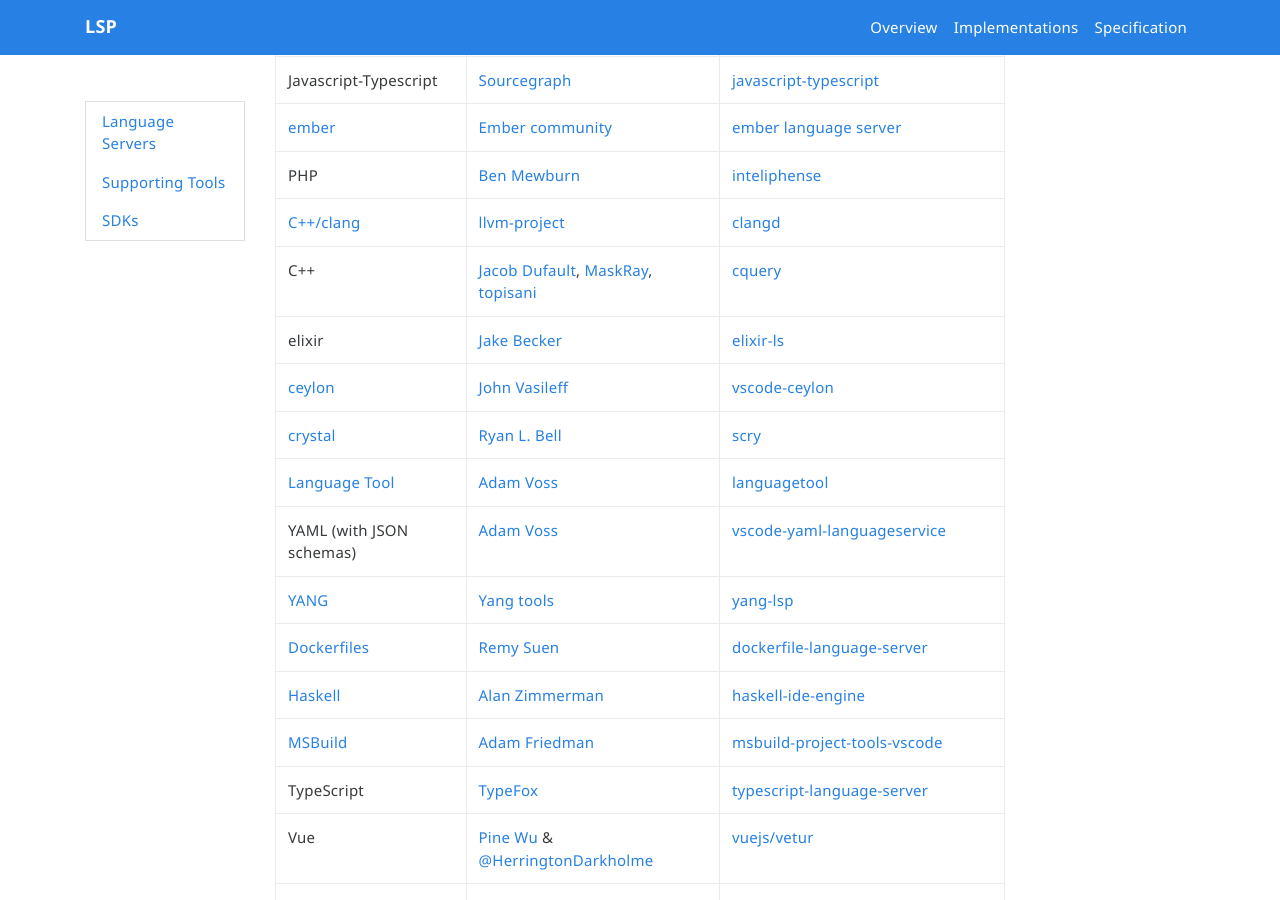
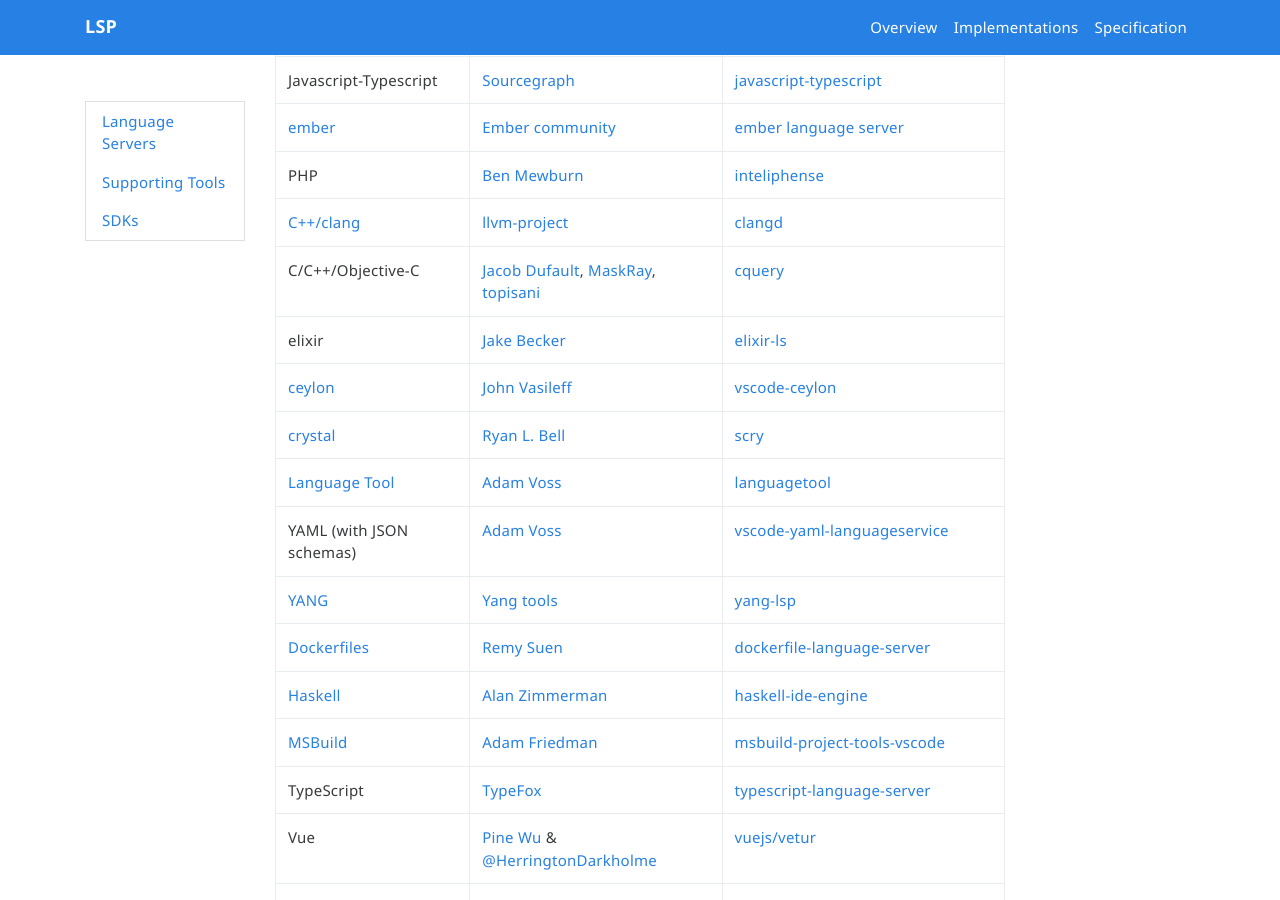
Before and after one commit to microsoft/language-server-protocol, a Jekyll site: the page built from _implementors/servers.md, in a window 1280 px wide and 900 px high, scrolled down 1551 px. Built offline with Jekyll 4.4.1, drawn with Linux system fonts in a browser that asks for light colours; nearby versions of some CDN libraries.

Commit message:
Update cquery's supported languages

```diff
--- a/_implementors/servers.md
+++ b/_implementors/servers.md
@@ -41,7 +41,7 @@
 | [ember](https://ember-cli.com/) | [Ember community](https://github.com/emberwatch) | [ember language server](https://github.com/emberwatch/ember-language-server) |
 | PHP | [Ben Mewburn](https://github.com/bmewburn) | [inteliphense](https://github.com/bmewburn/intelephense) |
 | [C++/clang](https://clang.llvm.org/extra/clangd.html)| [llvm-project](http://llvm.org/viewvc/llvm-project/) | [clangd](http://llvm.org/viewvc/llvm-project/clang-tools-extra/trunk/clangd/) |
-| C++ | [Jacob Dufault](https://github.com/jacobdufault), [MaskRay](https://github.com/MaskRay), [topisani](https://github.com/topisani) | [cquery](https://github.com/jacobdufault/cquery) |
+| C/C++/Objective-C | [Jacob Dufault](https://github.com/jacobdufault), [MaskRay](https://github.com/MaskRay), [topisani](https://github.com/topisani) | [cquery](https://github.com/jacobdufault/cquery) |
 | elixir| [Jake Becker](https://github.com/JakeBecker) | [elixir-ls](https://github.com/JakeBecker/elixir-ls) |
 | [ceylon](https://ceylon-lang.org/)| [John Vasileff](https://github.com/jvasileff) | [vscode-ceylon](https://github.com/jvasileff/vscode-ceylon) |
 | [crystal](https://crystal-lang.org/)| [Ryan L. Bell](https://github.com/kofno) | [scry](https://github.com/kofno/scry) |
```
